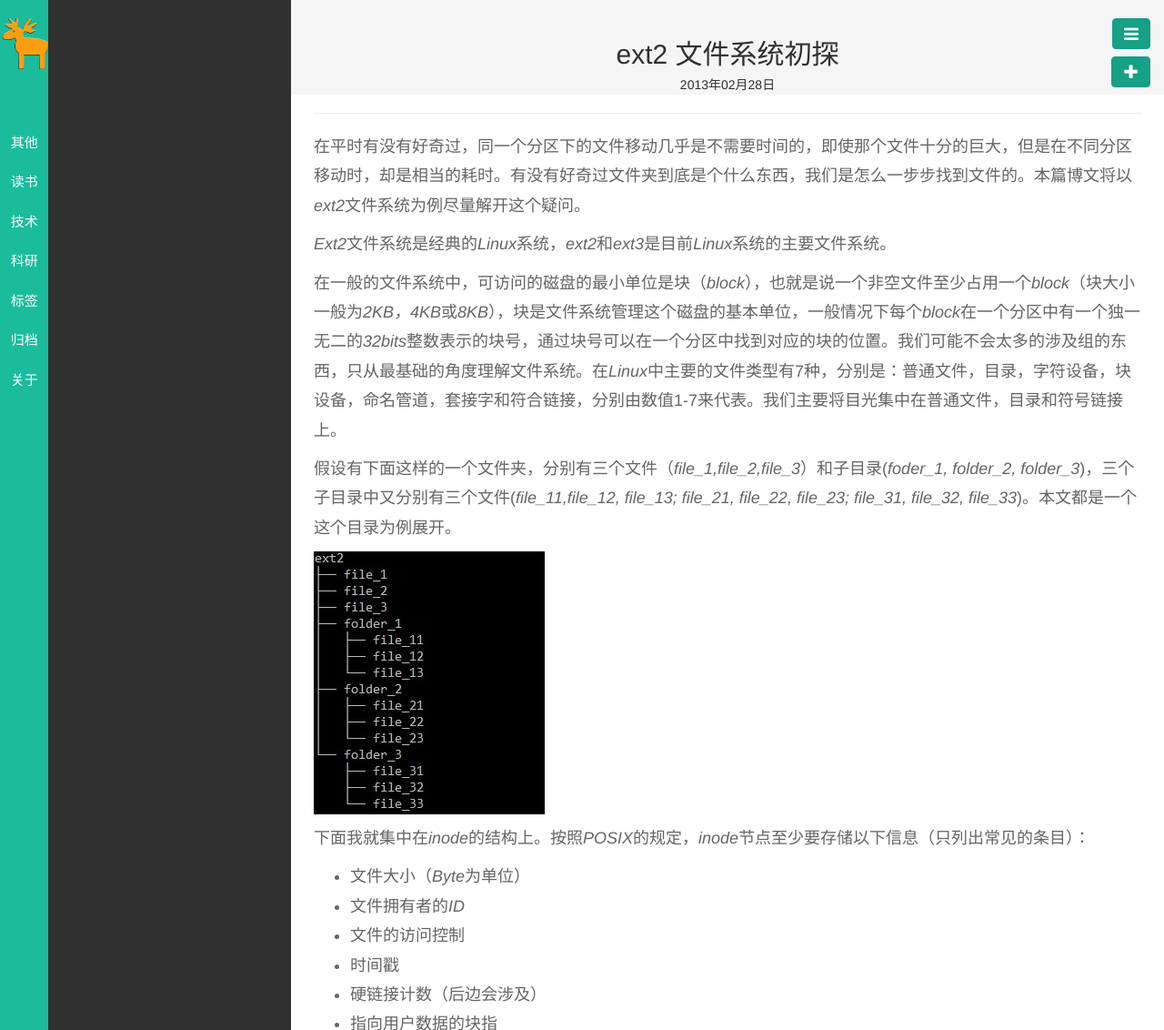
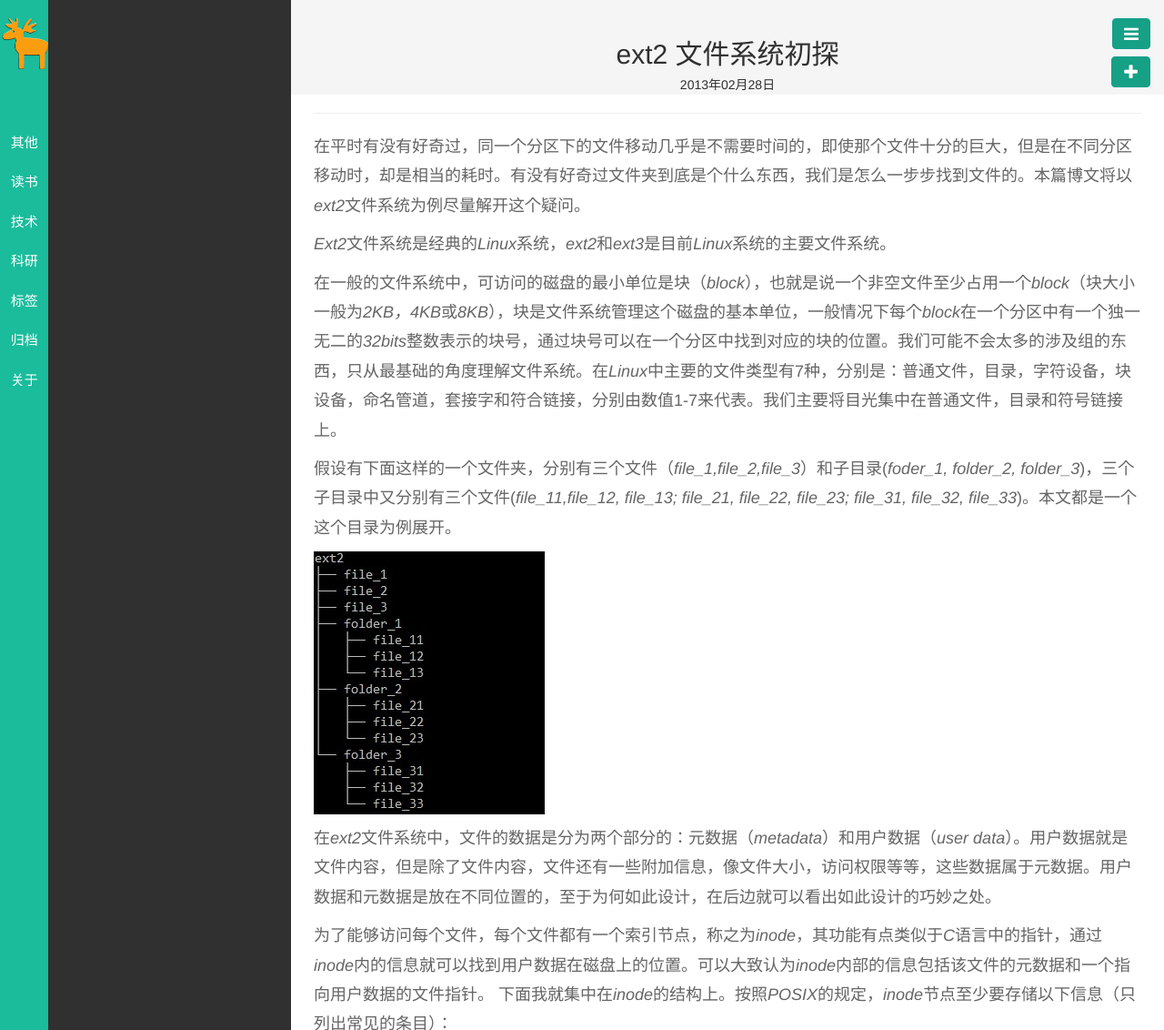
Before and after one commit to lewgate/lewgate.github.io, a Jekyll site: the page built from _posts/技术/2013-02-28-ext2_文件系统初探.md, in a window 1280 px wide. Shown: the top 1132 px of the page at 91% size. Built offline with Jekyll 4.4.1, drawn with Linux system fonts in a browser that asks for light colours; nearby versions of some CDN libraries; library files that are not in the unit come from our copies; Markdown is read by kramdown in place of the engine named in the settings; some of the changed text lies outside the part shown; grey boxes are pictures that could not be loaded.

Commit message:
tiny bug

```diff
--- a/_posts/技术/2013-02-28-ext2_文件系统初探.md
+++ b/_posts/技术/2013-02-28-ext2_文件系统初探.md
@@ -16,6 +16,9 @@ description:
 
 ![folder_structure](/public/img/ext2/1.PNG)
 
+在*ext2*文件系统中，文件的数据是分为两个部分的：元数据（*metadata*）和用户数据（*user data*）。用户数据就是文件内容，但是除了文件内容，文件还有一些附加信息，像文件大小，访问权限等等，这些数据属于元数据。用户数据和元数据是放在不同位置的，至于为何如此设计，在后边就可以看出如此设计的巧妙之处。
+
+为了能够访问每个文件，每个文件都有一个索引节点，称之为*inode*，其功能有点类似于*C*语言中的指针，通过*inode*内的信息就可以找到用户数据在磁盘上的位置。可以大致认为*inode*内部的信息包括该文件的元数据和一个指向用户数据的文件指针。
 下面我就集中在*inode*的结构上。按照*POSIX*的规定，*inode*节点至少要存储以下信息（只列出常见的条目）：
 
 - 文件大小（*Byte*为单位）
@@ -61,7 +64,7 @@ stat .
 
 在每个目录中都存在两个特殊的目录( . )和( .. ), 他们分别代表着当前目录和上一级目录，他们是使用马上就要讲到的硬链接技术实现的。
 
-在*Linux*系统中查看一个文件的*inode*号，可以使用 *stat* 或者* ls –i* 命令，如下查看*file_1*的*inode*内的信息，可以输入* stat file_1*，得到
+在*Linux*系统中查看一个文件的*inode*号，可以使用 *stat* 或者*ls –i* 命令，如下查看*file_1*的*inode*内的信息，可以输入*stat file_1*，得到
 
 ![Snap5](/public/img/ext2/6.PNG)
 
```
